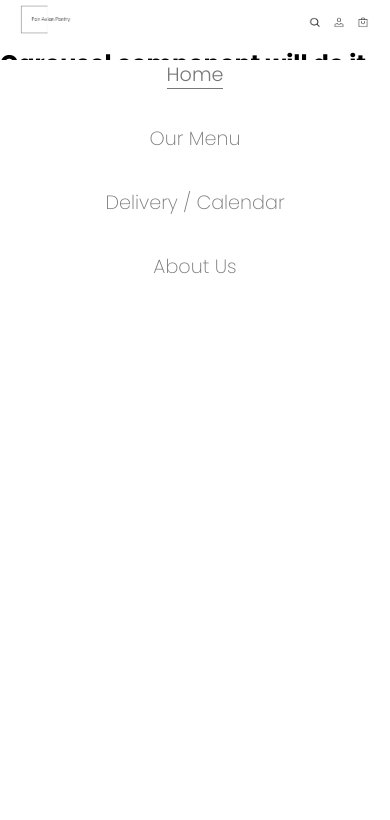
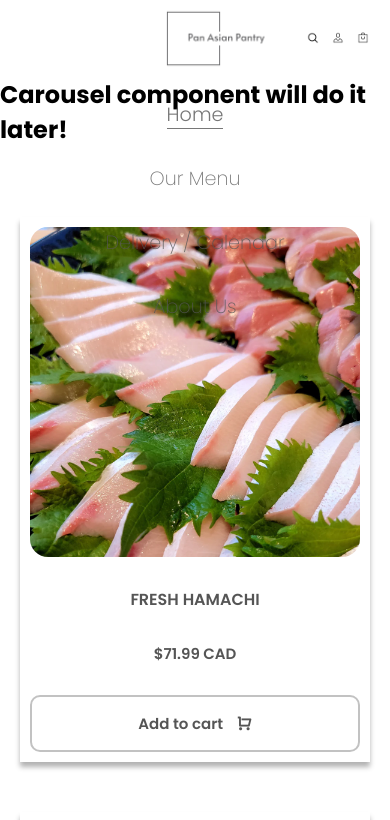
Before and after one commit to BuBuCatt/Asian-Food-Market, a plain HTML site: page index.html in a window 390 px wide. Shown: the top 820 px of the page. Drawn offline with nearby package versions, Linux system fonts and the light colour scheme.

Commit message:
Fixed the responsive header

```diff
--- a/css/Header.css
+++ b/css/Header.css
@@ -85,22 +85,70 @@
 
 }
 
+input{
+    display: none;
+}
+
+.icons{
+    width: 100%;
+}
+
 
 
 /* @media */
 
 @media(max-width : 768px){
 
+    .header-container {
+        display: flex;
+        align-items: center;
+        justify-content: center;
+
+    }
+    .logo a{
+        width: 50%;
+        display: flex;
+        justify-content:end;
+        align-items: center;
+        position: relative;
+        left: 34%;
+
+
+    }
+    .logo img{
+        width: 100%;
+    }
+
+
+
     nav .nav-list{
+        /* display: none;  */
         position: absolute;
-        top: 60px;
-        background-color: white;
+        top: 100px;
+        background-color: transparent;
         left: 0;
         flex-direction: column;
         width: 100%;
         align-items: center;
         height: 100vh;
 
+    }
+
+    .icons {
+        width: 150%;
+        height: 100%;
+    }
+
+
+
+    .nav-list .nav-item a:nth-child(1){
+        margin-top: 50px;
+    }
+
+    label{
+        border: solid;
+        width: 45px;
+        height: 30px;
     }
 }
 
--- a/index.html
+++ b/index.html
@@ -18,16 +18,35 @@
 </head>
  <!-- Body Starts -->
 <body>
+    <!-- mobile screen -->
+    <input type="checkbox" id="menu">
+    <!--  mobile screen end -->
     <!-- header -->
+
+
+            <!-- mobilr screen end -->
     <header class="header-container">
+
+
         <!-- logo -->
         <div class="logo">
 
             <a ><img src="./assets/img/pan-asian-pantry-high-resolution-logo-transparent1.png" alt="Logo"></a>
 
         </div>
+
+
+
         <!-- nav bar -->
         <nav class="navigation">
+                             <!-- mobile screen -->
+                             <!-- <label for="menu">
+                                <div></div>
+                                <div></div>
+                                 <div></div>
+
+                            </label> -->
+
             <ul class="nav-list">
                 <li class="nav-item home"><a href="#home">Home</a></li>
                 <li class="nav-item"><a href="#menu">Our Menu</a></li>
@@ -43,6 +62,7 @@
             <a href="#cart"><img src="./assets/icons/icons8-shopping-bag-30.png" alt="Cart"></a>
 
         </div>
+
 
     </header>
 
```
